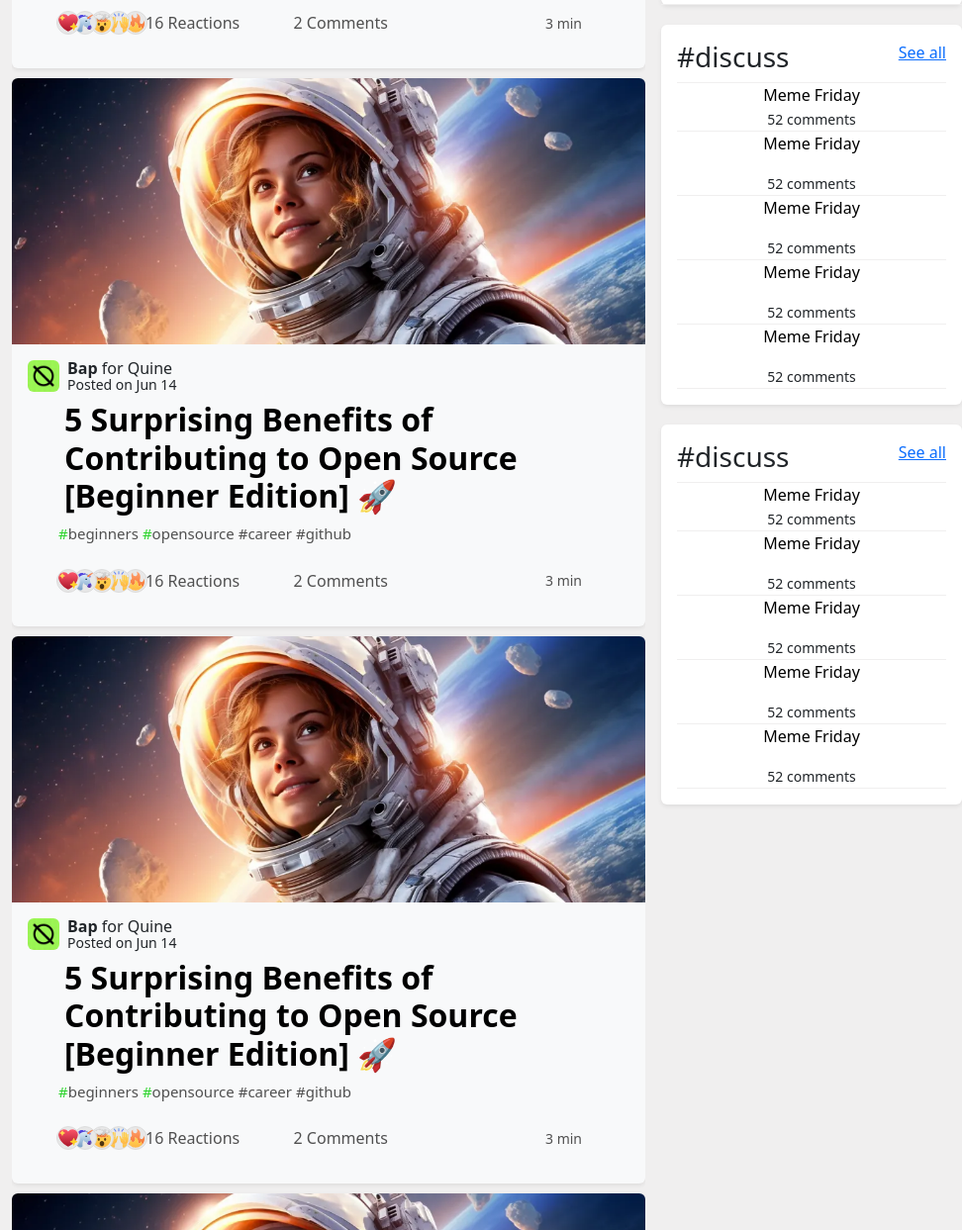
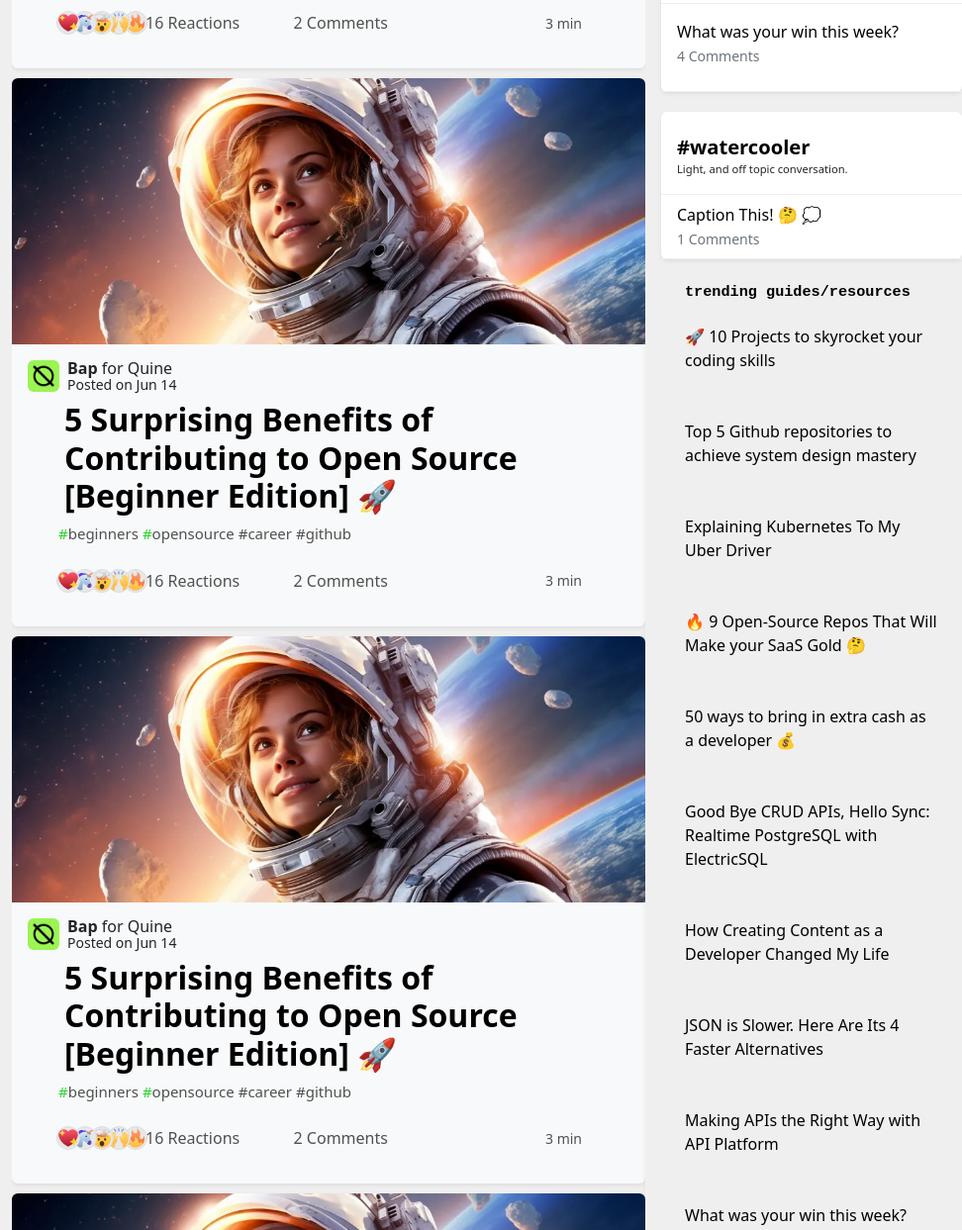
Before and after one commit to FloweryWisdom/Reto-Frontend, a website: page index.html in a window 1280 px wide. Shown: the part 543-1786 px from the top of the page at 99% size, 308-1280 px from the left. Drawn offline with nearby package versions, Linux system fonts and the light colour scheme.

Commit message:
refined trending guides/resources section on the right aside section of the homepage

```diff
--- a/css/home/_main.scss
+++ b/css/home/_main.scss
@@ -125,6 +125,19 @@
     color: rgb(9, 9, 168)
 }
 
+.right--card-option-trend:hover {
+    background-color: rgb(255, 255, 255);
+}
+
+#trendy-card-title {
+    text-decoration: none;
+    color: black;
+    font-size: .95em;
+    font-family:'Courier New', Courier, monospace;
+    font-weight: 900;
+}
+
+
 .card-option--title {
     color: black;
 }
@@ -136,6 +149,12 @@
 .card-header--subtitle {
     font-size: .70em;
 }
+
+.aside__right--card-trendging {
+    max-width: 310px !important;
+}
+
+
 // ASIDE RIGHT SECTION ENDS HERE //
 
 
--- a/index.html
+++ b/index.html
@@ -797,100 +797,144 @@
                         <p class="card-header--subtitle ps-3">Discussion threads targeting the whole community.</p>
                     </div>
                     <a class="text-decoration-none" href="https://dev.to/devteam/which-youtube-channels-enhance-developer-skills-441f">
-                        <div class="right--card-option text-start py-2 ps-3">
+                        <div class="right--card-option text-start py-3 ps-3">
                             <p class="card-option--title m-0">Which YouTube Channels Enhance Developer Skills?</p>
                             <small class="card-option--subtitles text-secondary">11 Comments</small>
                         </div>
                     </a>
                     <a class="text-decoration-none" href="https://dev.to/devshreeom/what-do-you-think-will-ai-take-our-jobs-4ec7">
-                        <div class="right--card-option text-start py-2 ps-3">
+                        <div class="right--card-option text-start py-3 ps-3">
                             <p class="card-option--title m-0">What do you think will A.I. take "programmers" jobs &#129300</p>
                             <small class="card-option--subtitles text-secondary">7 Comments</small>
                         </div>
                     </a>
                     <a class="text-decoration-none" href="https://dev.to/wynandpieters/i-am-a-single-monitor-developer-but-i-am-very-particular-about-that-monitor-1ggg">
-                        <div class="right--card-option text-start py-2 ps-3">
+                        <div class="right--card-option text-start py-3 ps-3">
                             <p class="card-option--title m-0">I am a Single Monitor Developer (but I am very particular about that monitor)</p>
                             <small class="card-option--subtitles text-secondary">21 Comments</small>
                         </div>
                     </a>
                     <a class="text-decoration-none" href="https://dev.to/devteam/what-are-effective-strategies-for-mental-well-being-1d05">
-                        <div class="right--card-option text-start py-2 ps-3">
+                        <div class="right--card-option text-start py-3 ps-3">
                             <p class="card-option--title m-0">What Are Effective Strategies for Mental Well-Being?</p>
                             <small class="card-option--subtitles text-secondary">18 Comments</small>
                         </div>
                     </a>
                     <a class="text-decoration-none" href="https://dev.to/devteam/what-was-your-win-this-week-250i">
-                        <div class="right--card-option text-start py-2 ps-3">
+                        <div class="right--card-option text-start pt-3 pb-4 ps-3">
                             <p class="card-option--title m-0">What was your win this week?</p>
                             <small class="card-option--subtitles text-secondary">4 Comments</small>
                         </div>
                     </a>
                 </div>
 
-                <div class="aside__right--card p-3 rounded shadow-sm">
-                    <div class="right--card-header justify-content-between d-flex">
-                        <h3 class="card-header--title">#discuss</h3>
-                        <p class="card-header--link">  <a href="https://dev.to/listings">See all</a></p>
+                <div class="aside__right--card p-0 rounded shadow-sm">
+                    <div class="right--card-header d-flex flex-column align-items-start">
+                        <h3 class="card-header--title pt-3  ps-3 mb-0"><a class="text-decoration-none" href="https://dev.to/t/watercooler">#watercooler</a></h3>
+                        <p class="card-header--subtitle ps-3">Light, and off topic conversation.</p>
                     </div>
-                    <div class="right--card-option">
-                        <p class="card-option--title m-0">Meme Friday</p>
-                        <small class="card-option--subtitles">52 comments</small>
+                    <a class="text-decoration-none" href="https://dev.to/devteam/caption-this-4bli">
+                        <div class="right--card-option text-start py-2 ps-3">
+                            <p class="card-option--title m-0">Caption This! &#129300 &#128173</p>
+                            <small class="card-option--subtitles text-secondary">1 Comments</small>
+                        </div>
+                    </a>
                 </div>
 
-                    <div class="right--card-option m-0">
-                        <p class="card-option--title">Meme Friday</p>
-                        <small class="card-option--subtitles">52 comments</small>
+                <div class="aside__right--card-trending px-4 rounded shadow-sm">
+                    <div class="right--card-header-trends d-flex flex-column align-items-start">
+                        <h4 id="trendy-card-title" class="card-header--title-trends pt-4  ps-3 mb-0">trending guides/resources</h4>
                     </div>
-
-                    <div class="right--card-option m-0">
-                        <p class="card-option--title">Meme Friday</p>
-                        <small class="card-option--subtitles">52 comments</small>
+                    <a class="text-decoration-none" href="https://dev.to/bigsondev/10-projects-to-skyrocket-your-coding-skills-19hl">
+                        <div class="right--card-option-trend text-start py-4 ps-3">
+                            <p class="card-option--title m-0 fw-light">&#128640 10 Projects to skyrocket your coding skills</p>
                         </div>
-
-                    <div class="right--card-option m-0">
-                        <p class="card-option--title">Meme Friday</p>
-                        <small class="card-option--subtitles">52 comments</small>
+                    </a>
+                    <a class="text-decoration-none" href="https://dev.to/kumarkalyan/top-5-github-repositories-to-achieve-system-design-mastery-27n4">
+                        <div class="right--card-option-trend text-start py-4 ps-3">
+                            <p class="card-option--title m-0 fw-light">Top 5 Github repositories to achieve system design mastery</p>
                         </div>
-
-                    <div class="right--card-option m-0">
-                        <p class="card-option--title">Meme Friday</p>
-                        <small class="card-option--subtitles">52 comments</small>
+                    </a>
+                    <a class="text-decoration-none" href="https://dev.to/therubberduckiee/explaining-kubernetes-to-my-uber-driver-4f60">
+                        <div class="right--card-option-trend text-start py-4 ps-3">
+                            <p class="card-option--title m-0 fw-light">Explaining Kubernetes To My Uber Driver</p>
                         </div>
-
-
+                    </a>
+                    <a class="text-decoration-none" href="https://dev.to/nathan_tarbert/9-open-source-repos-that-will-make-your-saas-gold-54h7">
+                        <div class="right--card-option-trend text-start py-4 ps-3">
+                            <p class="card-option--title m-0 fw-light">&#128293 9 Open-Source Repos That Will Make your SaaS Gold &#129300 </p>
                         </div>
-
-                <div class="aside__right--card p-3 rounded shadow-sm">
-                    <div class="right--card-header justify-content-between d-flex">
-                        <h3 class="card-header--title">#discuss</h3>
-                        <p class="card-header--link">  <a href="https://dev.to/listings">See all</a></p>
+                    </a>
+                    <a class="text-decoration-none" href="https://dev.to/lissy93/50-ways-to-bring-in-extra-cash-as-a-developer-19b6">
+                        <div class="right--card-option-trend text-start pt-4 pb-4 ps-3">
+                            <p class="card-option--title m-0 fw-light">50 ways to bring in extra cash as a developer &#128176</p>
                         </div>
-                    <div class="right--card-option">
-                        <p class="card-option--title m-0">Meme Friday</p>
-                        <small class="card-option--subtitles">52 comments</small>
+                    </a>
+                    <a class="text-decoration-none" href="https://dev.to/lovestaco/good-bye-crud-apis-hello-sync-realtime-postgresql-with-electricsql-1f8j">
+                        <div class="right--card-option-trend text-start pt-4 pb-4 ps-3">
+                            <p class="card-option--title m-0 fw-light">Good Bye CRUD APIs, Hello Sync: Realtime PostgreSQL with ElectricSQL</p>
                         </div>
-
-                    <div class="right--card-option m-0">
-                        <p class="card-option--title">Meme Friday</p>
-                        <small class="card-option--subtitles">52 comments</small>
+                    </a>
+                    <a class="text-decoration-none" href="https://dev.to/chaoocharles/how-creating-content-as-a-developer-changed-my-life-270e">
+                        <div class="right--card-option-trend text-start pt-4 pb-4 ps-3">
+                            <p class="card-option--title m-0 fw-light">How Creating Content as a Developer Changed My Life</p>
                         </div>
-
-                    <div class="right--card-option m-0">
-                        <p class="card-option--title">Meme Friday</p>
-                        <small class="card-option--subtitles">52 comments</small>
+                    </a>
+                    <a class="text-decoration-none" href="https://dev.to/nikl/json-is-slower-here-are-its-4-faster-alternatives-2g30">
+                        <div class="right--card-option-trend text-start pt-4 pb-4 ps-3">
+                            <p class="card-option--title m-0 fw-light">JSON is Slower. Here Are Its 4 Faster Alternatives</p>
                         </div>
-
-                    <div class="right--card-option m-0">
-                        <p class="card-option--title">Meme Friday</p>
-                        <small class="card-option--subtitles">52 comments</small>
+                    </a>
+                    <a class="text-decoration-none" href="https://dev.to/juststevemcd/making-apis-the-right-way-with-api-platform-565p">
+                        <div class="right--card-option-trend text-start pt-4 pb-4 ps-3">
+                            <p class="card-option--title m-0 fw-light">Making APIs the Right Way with API Platform</p>
                         </div>
-
-                    <div class="right--card-option m-0">
-                        <p class="card-option--title">Meme Friday</p>
-                        <small class="card-option--subtitles">52 comments</small>
+                    </a>
+                    <a class="text-decoration-none" href="https://dev.to/devteam/what-was-your-win-this-week-250i">
+                        <div class="right--card-option-trend text-start pt-4 pb-4 ps-3">
+                            <p class="card-option--title m-0 fw-light">What was your win this week?</p>
                         </div>
-
+                    </a>
+                    <a class="text-decoration-none" href="https://dev.to/devteam/what-was-your-win-this-week-250i">
+                        <div class="right--card-option-trend text-start pt-4 pb-4 ps-3">
+                            <p class="card-option--title m-0 fw-light">What was your win this week?</p>
+                        </div>
+                    </a>
+                    <a class="text-decoration-none" href="https://dev.to/devteam/what-was-your-win-this-week-250i">
+                        <div class="right--card-option-trend text-start pt-4 pb-4 ps-3">
+                            <p class="card-option--title m-0 fw-light">What was your win this week?</p>
+                        </div>
+                    </a>
+                    <a class="text-decoration-none" href="https://dev.to/devteam/what-was-your-win-this-week-250i">
+                        <div class="right--card-option-trend text-start pt-4 pb-4 ps-3">
+                            <p class="card-option--title m-0 fw-light">What was your win this week?</p>
+                        </div>
+                    </a>
+                    <a class="text-decoration-none" href="https://dev.to/devteam/what-was-your-win-this-week-250i">
+                        <div class="right--card-option-trend text-start pt-4 pb-4 ps-3">
+                            <p class="card-option--title m-0 fw-light">What was your win this week?</p>
+                        </div>
+                    </a>
+                    <a class="text-decoration-none" href="https://dev.to/devteam/what-was-your-win-this-week-250i">
+                        <div class="right--card-option-trend text-start pt-4 pb-4 ps-3">
+                            <p class="card-option--title m-0 fw-light">What was your win this week?</p>
+                        </div>
+                    </a>
+                    <a class="text-decoration-none" href="https://dev.to/devteam/what-was-your-win-this-week-250i">
+                        <div class="right--card-option-trend text-start pt-4 pb-4 ps-3">
+                            <p class="card-option--title m-0 fw-light">What was your win this week?</p>
+                        </div>
+                    </a>
+                    <a class="text-decoration-none" href="https://dev.to/devteam/what-was-your-win-this-week-250i">
+                        <div class="right--card-option-trend text-start pt-4 pb-4 ps-3">
+                            <p class="card-option--title m-0 fw-light">What was your win this week?</p>
+                        </div>
+                    </a>
+                    <a class="text-decoration-none" href="https://dev.to/devteam/what-was-your-win-this-week-250i">
+                        <div class="right--card-option-trend text-start pt-4 pb-4 ps-3">
+                            <p class="card-option--title m-0 fw-light">What was your win this week?</p>
+                        </div>
+                    </a>
 
                 </div>
 
```
Also changed, not shown: css/styles.css, 1 other file. Lines whose indentation alone changed are shown as unchanged.
